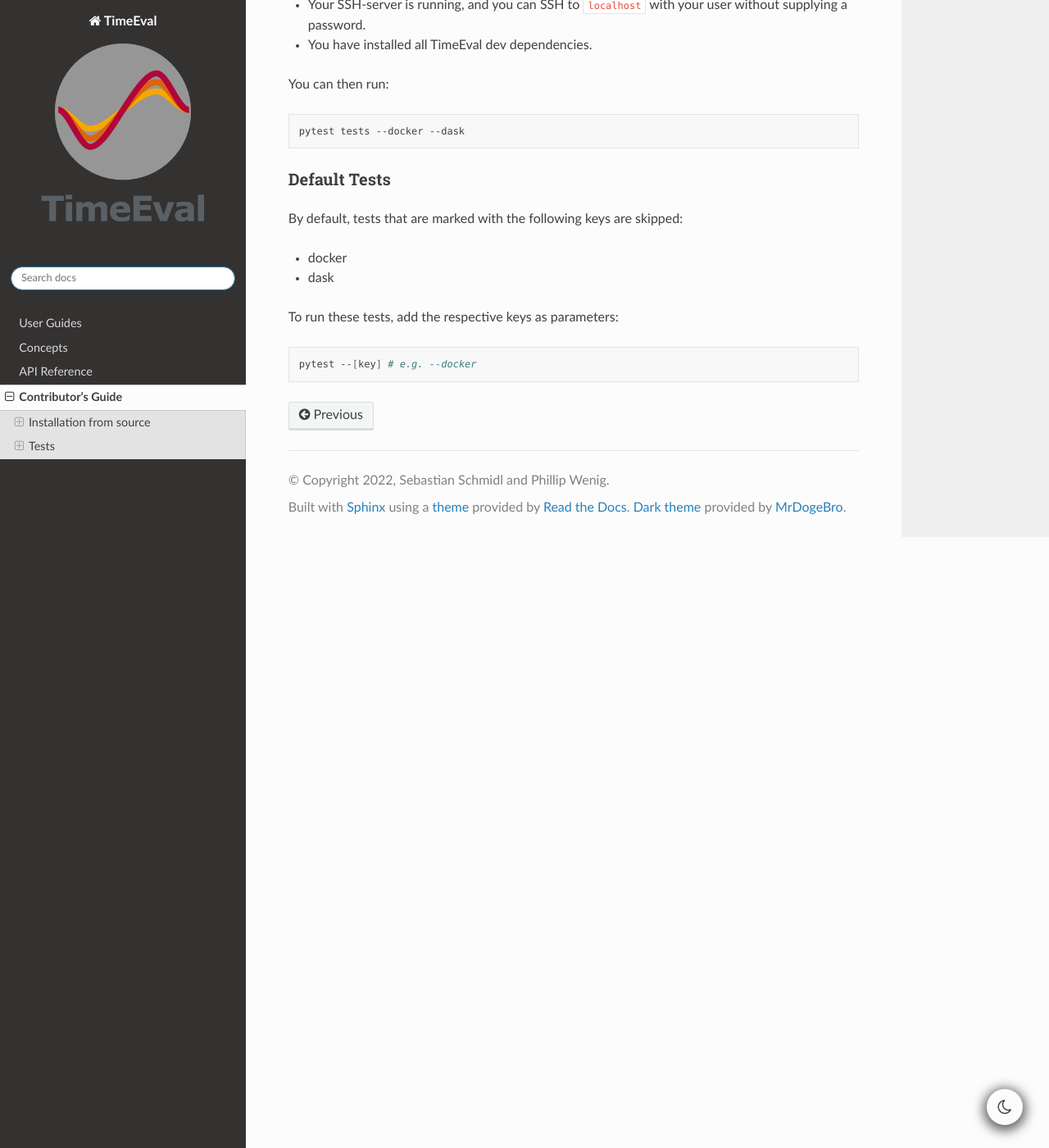
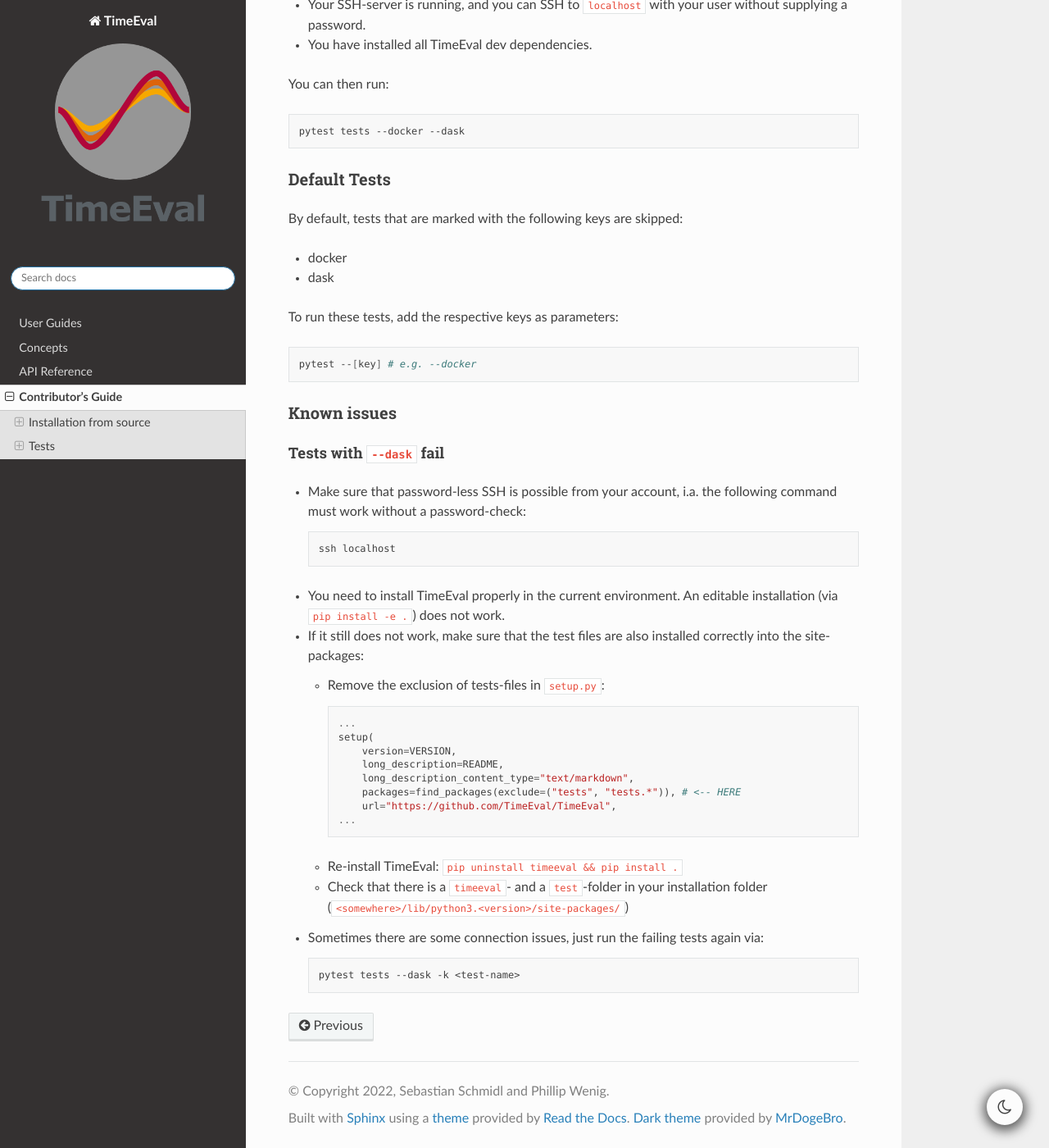
Before and after one commit to TimeEval/TimeEval, a Sphinx documentation site: the page built from docs/dev/index.md, in a window 1280 px wide and 1400 px high, scrolled down 1307 px. Shown: the whole window at 82% size. Built offline with Sphinx 7.4.7 and the Read the Docs theme 3.1.0, drawn with Linux system fonts in a browser that asks for light colours.

Commit message:
feat: update dask and click versions and fix tests failures

````diff
--- a/docs/dev/index.md
+++ b/docs/dev/index.md
@@ -71,6 +71,46 @@
 - dask
 
 To run these tests, add the respective keys as parameters:
+
 ```bash
 pytest --[key] # e.g. --docker
 ```
+
+### Known issues
+
+#### Tests with `--dask` fail
+
+- Make sure that password-less SSH is possible from your account, i.a. the following command must work without a password-check:
+
+  ```bash
+  ssh localhost
+  ```
+
+- You need to install TimeEval properly in the current environment.
+  An editable installation (via `pip install -e .`) does not work.
+
+- If it still does not work, make sure that the test files are also installed correctly into the site-packages:
+
+  - Remove the exclusion of tests-files in `setup.py`:
+
+    ```python
+    ...
+    setup(
+        version=VERSION,
+        long_description=README,
+        long_description_content_type="text/markdown",
+        packages=find_packages(exclude=("tests", "tests.*")), # <-- HERE
+        url="https://github.com/TimeEval/TimeEval",
+    ...
+    ```
+
+  - Re-install TimeEval: `pip uninstall timeeval && pip install .`
+
+  - Check that there is a `timeeval`- and a `test`-folder in your installation folder
+    (`<somewhere>/lib/python3.<version>/site-packages/`)
+
+- Sometimes there are some connection issues, just run the failing tests again via:
+
+  ```bash
+  pytest tests --dask -k <test-name>
+  ```
--- a/pyproject.toml
+++ b/pyproject.toml
@@ -35,8 +35,8 @@
     "tqdm>=4.54.0",
     "asyncssh>=2.5.0",
     "psutil",
-    "dask[distributed]==2021.5.1",
-    "click==8.0.2",  # newer versions are not compatible with dask[distributed] ATM; remove if fixed upstream (https://github.com/dask/distributed/issues/6013)
+    "dask[distributed]==2022.12.1",
+    "click>=8.0.2",
     "docker>=4.4.0",
     "durations>=0.3.0",
     "prts==1.0.0.3", # prevents us from using numpy>=2.0.0, which prevents us from updating to newer python versions
````
Also changed, not shown: 2 other files.
